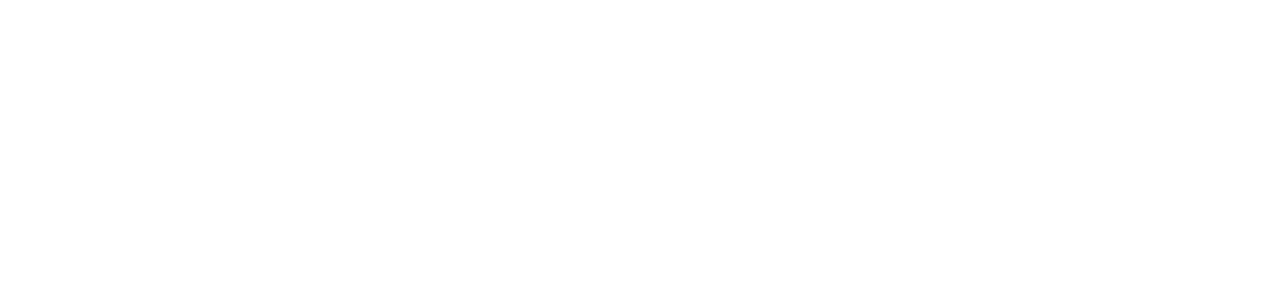
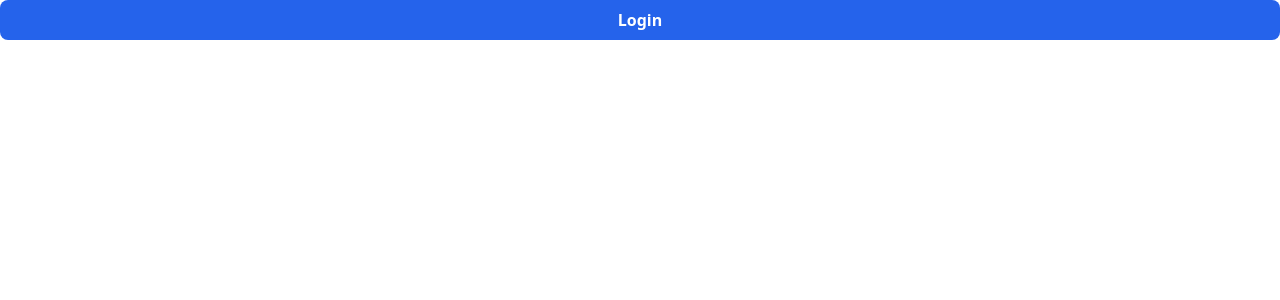
Before and after one commit to patichandana/chippin, a React (Vite) app in the folder frontend/: page / in a window 1280 px wide. Shown: the top 300 px of the page. Built offline with nearby package versions, Linux system fonts and the light colour scheme.

Commit message:
feat: added button ui component

```diff
--- a/frontend/src/App.tsx
+++ b/frontend/src/App.tsx
@@ -1,5 +1,9 @@
+import LoginPage from "./pages/LoginPage";
+
 function App() {
-  return (<></>);
+  return (<>
+    <LoginPage></LoginPage>
+  </>);
 }
 
 export default App
--- a/frontend/src/components/ui/Button.tsx
+++ b/frontend/src/components/ui/Button.tsx
@@ -6,7 +6,10 @@ interface ButtonProps extends React.ButtonHTMLAttributes<HTMLButtonElement> {
 }
 
 export default function Button({ className, children, ...props }: ButtonProps) {
-  return <button>
-
-  </button>;
+  return (
+    <button className={`w-full py-2 px-4 bg-blue-600 text-white font-semibold rounded-lg hover:bg-blue-700 transition ${className}`}
+      {...props}>
+      {children}
+    </button>
+  );
 }
--- /dev/null
+++ b/frontend/src/pages/LoginPage.tsx
@@ -0,0 +1,7 @@
+import Button from "../components/ui/Button";
+
+export default function LoginPage() {
+    return <>
+        <Button>Login</Button>
+    </>
+}
--- a/frontend/tailwind.config.js
+++ /dev/null
@@ -1,8 +0,0 @@
-/** @type {import('tailwindcss').Config} */
-export default {
-  content: [],
-  theme: {
-    extend: {},
-  },
-  plugins: [],
-}
```
